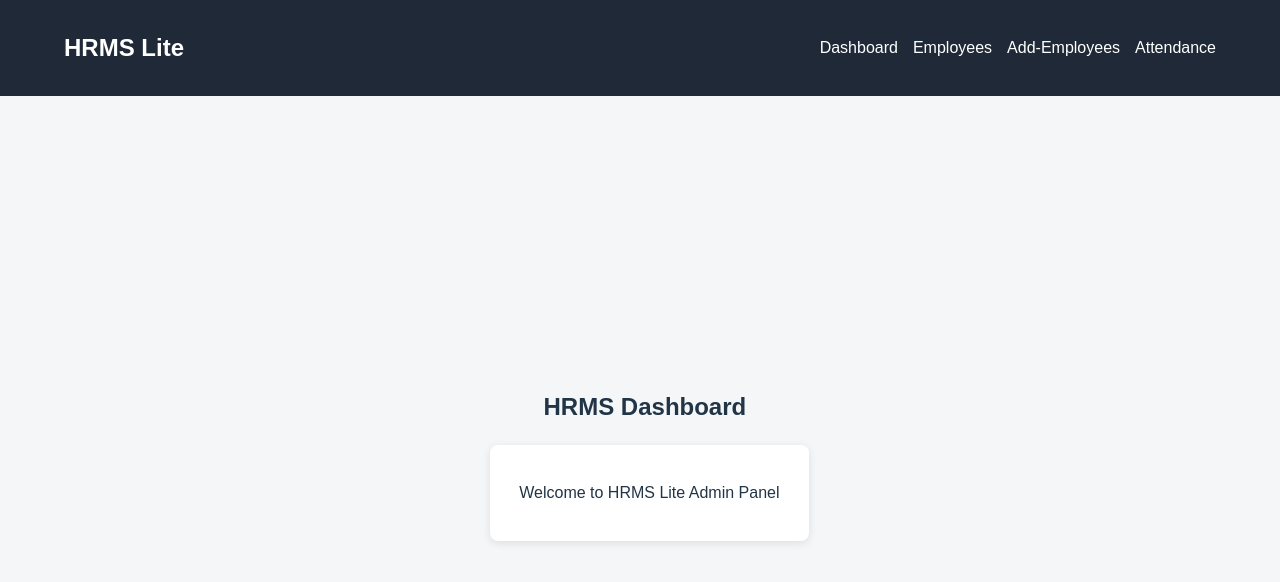
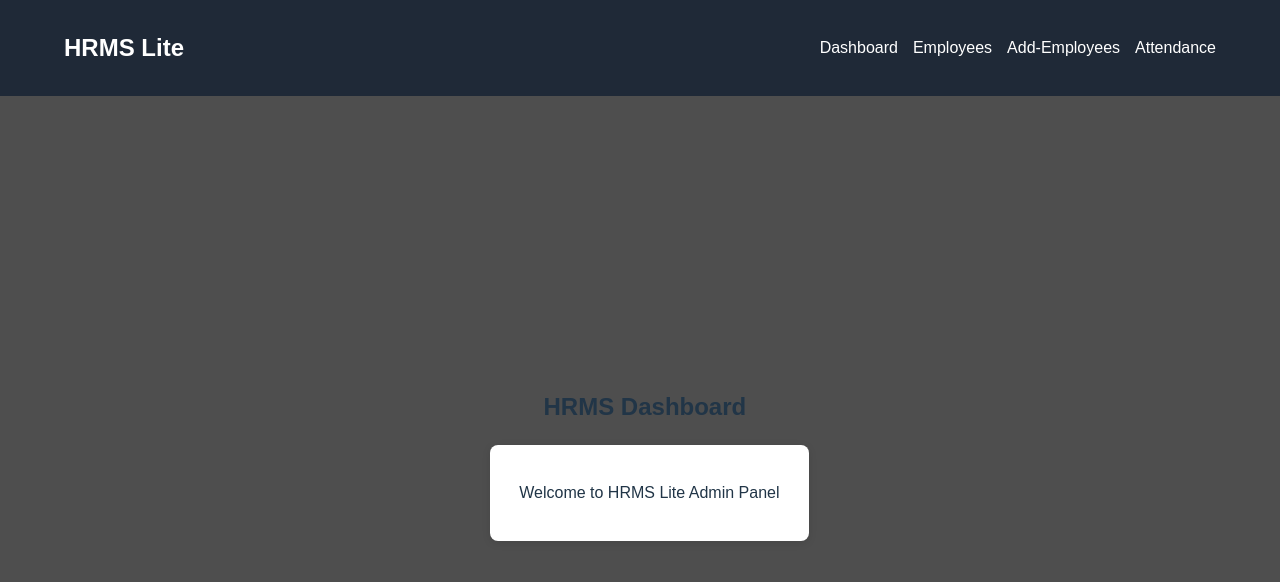
Before and after one commit to sharmaprinceji/frontedHrms, a React (Vite) app: page / in a window 1280 px wide. Shown: the top 582 px of the page. Built offline with nearby package versions, Linux system fonts and the light colour scheme; no server answers.

Commit message:
chnge background color
Signed-off-by: sharmaprinceji <princesh1411@gmail.com>

```diff
--- a/src/App.css
+++ b/src/App.css
@@ -9,7 +9,7 @@ body {
   margin: 0;
   padding: auto;
   font-family: Arial, Helvetica, sans-serif;
-  background-color: #f4f6f8;
+  background-color: #4e4e4e;
    padding-top: 60px;
 }
 
```
